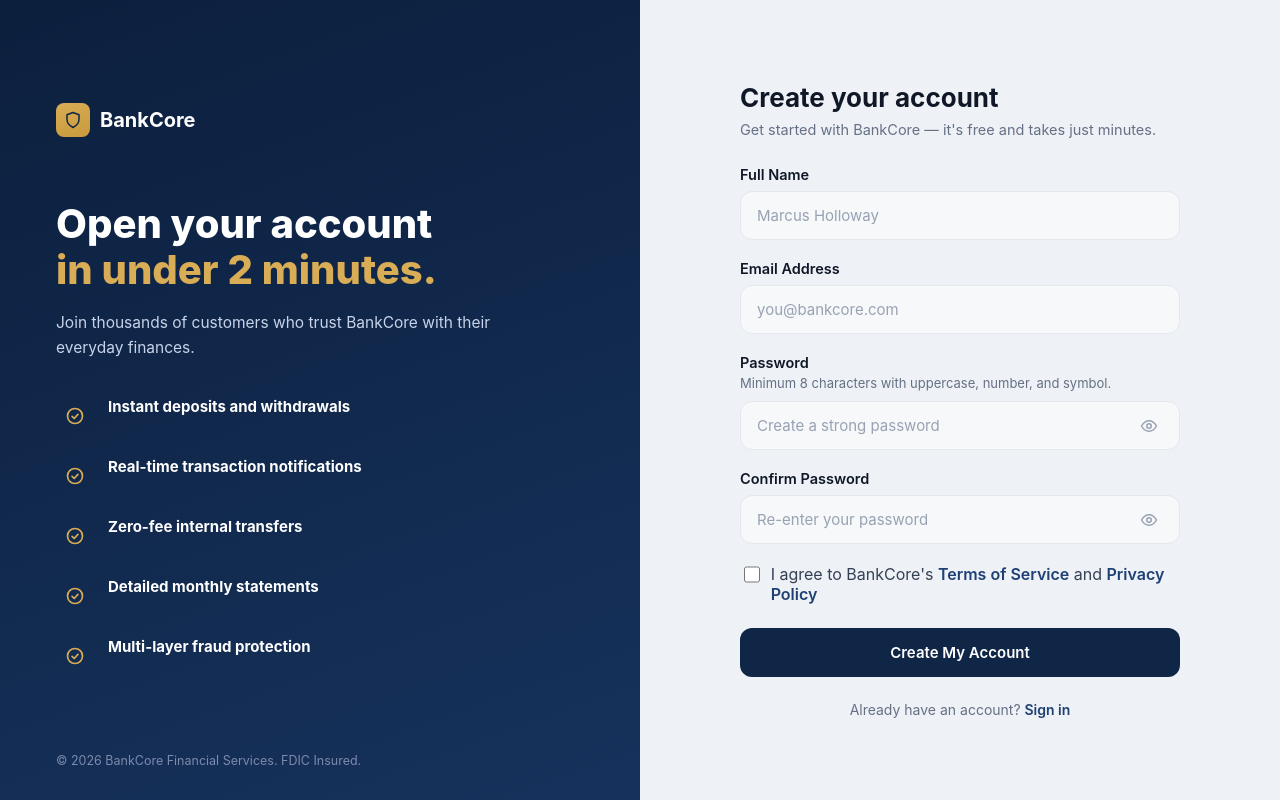
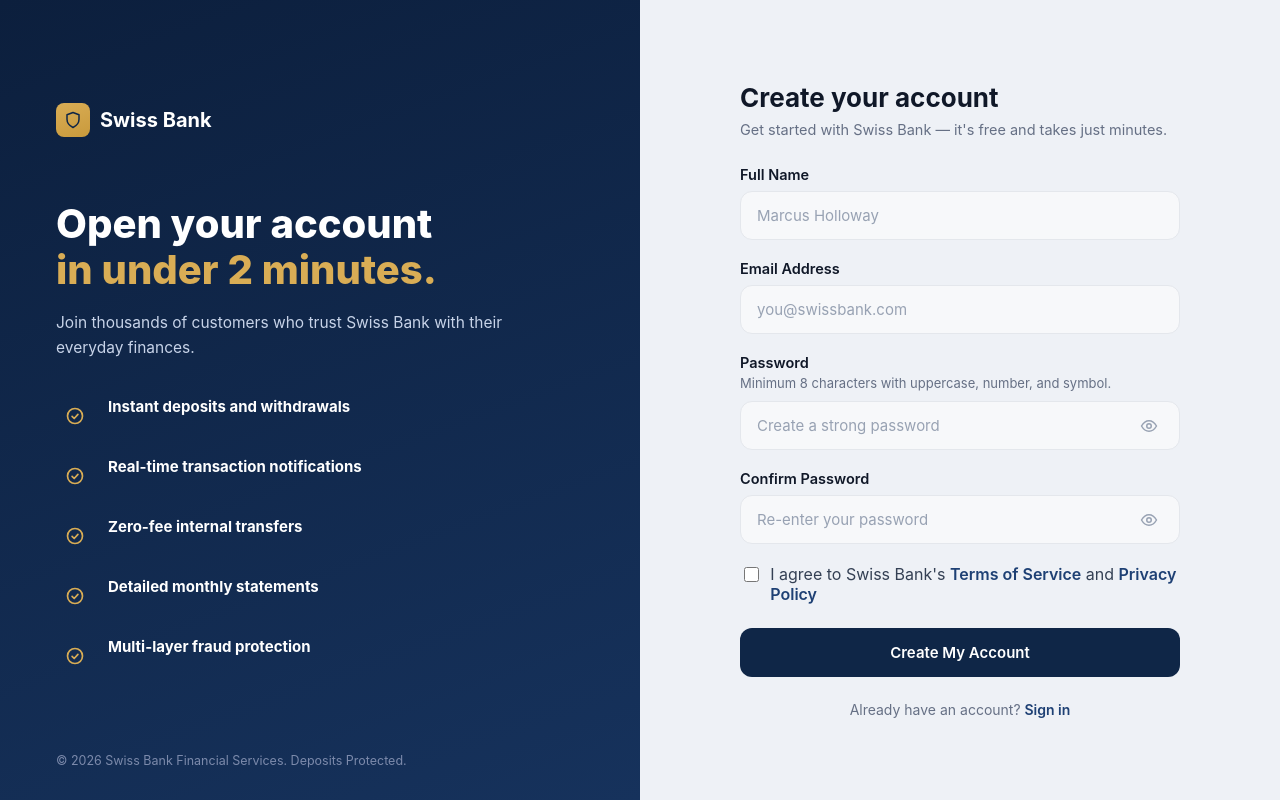
Before and after one commit to Aditya121203/bankcore-frontend, a React (Vite) app: page /register in a window 1280 px wide. Built offline with nearby package versions, Linux system fonts and the light colour scheme; no server answers.

Commit message:
Update Register.jsx
name change

```diff
--- a/src/pages/Register.jsx
+++ b/src/pages/Register.jsx
@@ -85,7 +85,7 @@ export default function Register() {
             >
               <IconShield width={18} height={18} stroke="#0f2647" />
             </span>
-            BankCore
+            Swiss Bank
           </div>
 
           <h1>
@@ -94,7 +94,7 @@ export default function Register() {
             <span className="accent">in under 2 minutes.</span>
           </h1>
           <p className="lead">
-            Join thousands of customers who trust BankCore with their everyday
+            Join thousands of customers who trust Swiss Bank with their everyday
             finances.
           </p>
 
@@ -108,7 +108,7 @@ export default function Register() {
           ))}
 
           <p style={{ position: "absolute", bottom: 32, left: 56, color: "#7c8aab", fontSize: 12.5, margin: 0 }}>
-            © 2026 BankCore Financial Services. FDIC Insured.
+            © 2026 Swiss Bank Financial Services. Deposits Protected.
           </p>
         </div>
       </div>
@@ -116,7 +116,7 @@ export default function Register() {
       <div className="auth-form-side">
         <div className="auth-form-box">
           <h1>Create your account</h1>
-          <p>Get started with BankCore — it's free and takes just minutes.</p>
+          <p>Get started with Swiss Bank — it's free and takes just minutes.</p>
 
           {error && (
             <div
@@ -155,7 +155,7 @@ export default function Register() {
               <input
                 id="email"
                 type="email"
-                placeholder="you@bankcore.com"
+                placeholder="you@swissbank.com"
                 value={email}
                 onChange={(e) => setEmail(e.target.value)}
                 autoComplete="email"
@@ -222,7 +222,7 @@ export default function Register() {
                 style={{ marginTop: 2 }}
               />
               <span>
-                I agree to BankCore's{" "}
+                I agree to Swiss Bank's{" "}
                 <span className="link" style={{ cursor: "pointer" }}>Terms of Service</span> and{" "}
                 <span className="link" style={{ cursor: "pointer" }}>Privacy Policy</span>
               </span>
```
